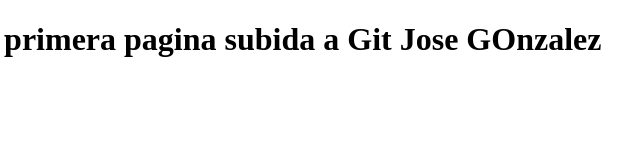
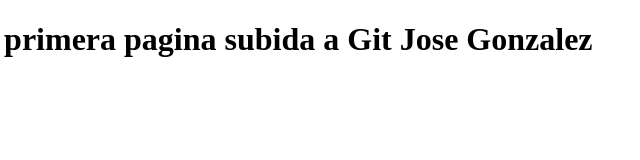
Before and after one commit to Mugiwaralong/class_git_1, a plain HTML site: page index.html in a window 1280 px wide. Shown: the full height of the page, 51-691 px from the left. Drawn offline with Linux system fonts and the light colour scheme.

Commit message:
FirtsClass

```diff
--- a/index.html
+++ b/index.html
@@ -8,6 +8,6 @@
   <link rel="icon" href="favicon.png">
 </head>
 <body>
-  <h1>Mi primera pagina subida a Git Jose GOnzalez</h1>
+  <h1>Mi primera pagina subida a Git Jose Gonzalez</h1>
 </body>
 </html>
```
